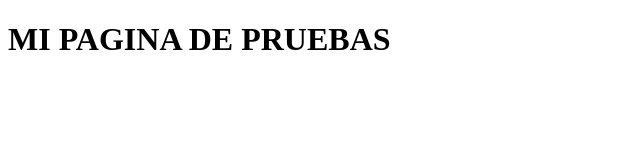
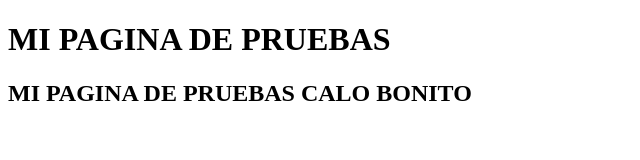
Before and after one commit to willobm/pruebas, a plain HTML site: page index.html in a window 1280 px wide. Shown: the whole page, without its empty margins (0-640 px from the left). Drawn offline with Linux system fonts and the light colour scheme.

Commit message:
Mi primer archivo calo

```diff
--- a/index.html
+++ b/index.html
@@ -7,6 +7,7 @@
 </head>
 <body>
     <h1>MI PAGINA DE PRUEBAS</h1>
+    <h2>MI PAGINA DE PRUEBAS CALO BONITO</h2>
 
 </body>
 </html>
```
